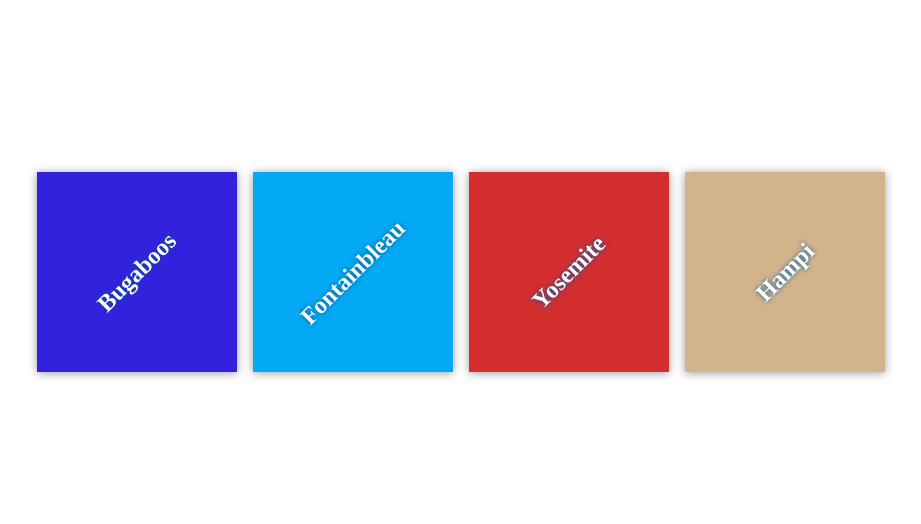
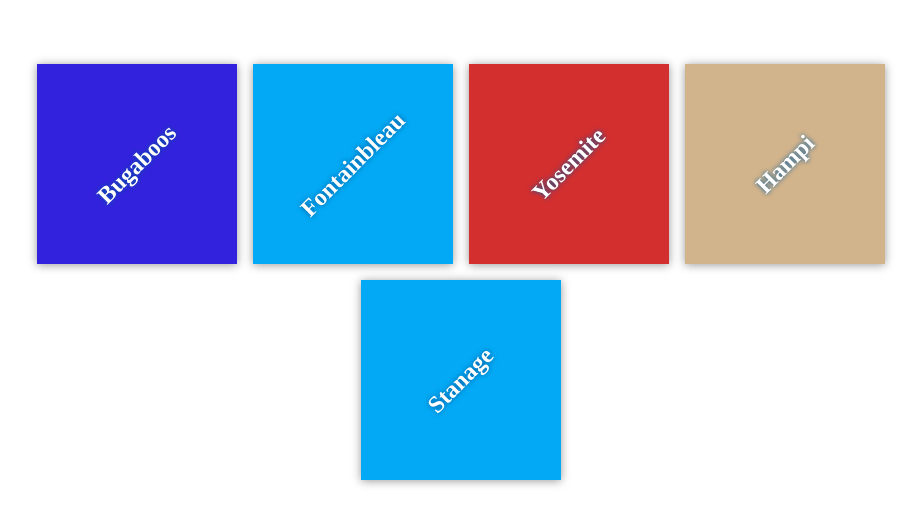
Before and after one commit to FergusGreig/my-travel-plans, a website: page index.html in a window 1280 px wide. Shown: the part 128-652 px from the top of the page, without its empty margins (179-1100 px from the left). Drawn offline with Linux system fonts and the light colour scheme.

Commit message:
added stanage

```diff
--- a/index.html
+++ b/index.html
@@ -23,6 +23,9 @@
             <div class="destination" id="hampi">
                 <a class="nostyle" href=https://www.ukclimbing.com/logbook/crags/hampi-20570><h2>Hampi</h2></a>
             </div>
+            <div class="destination" id="stange">
+                <a class="nostyle" href=https://www.ukclimbing.com/logbook/crags/stanage_popular-104><h2>Stanage</h2></a>
+            </div>
         </div>
     </div>
 
```
